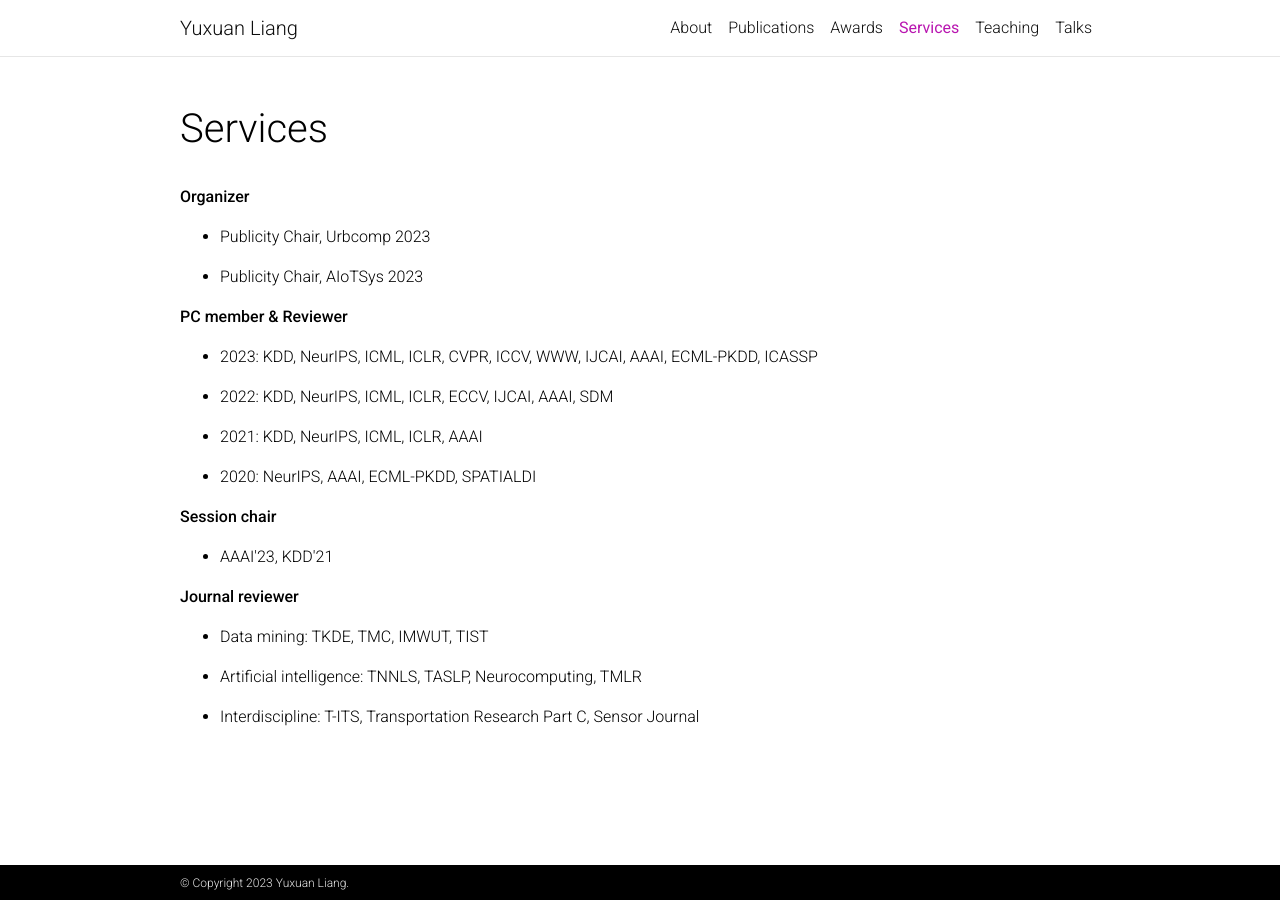
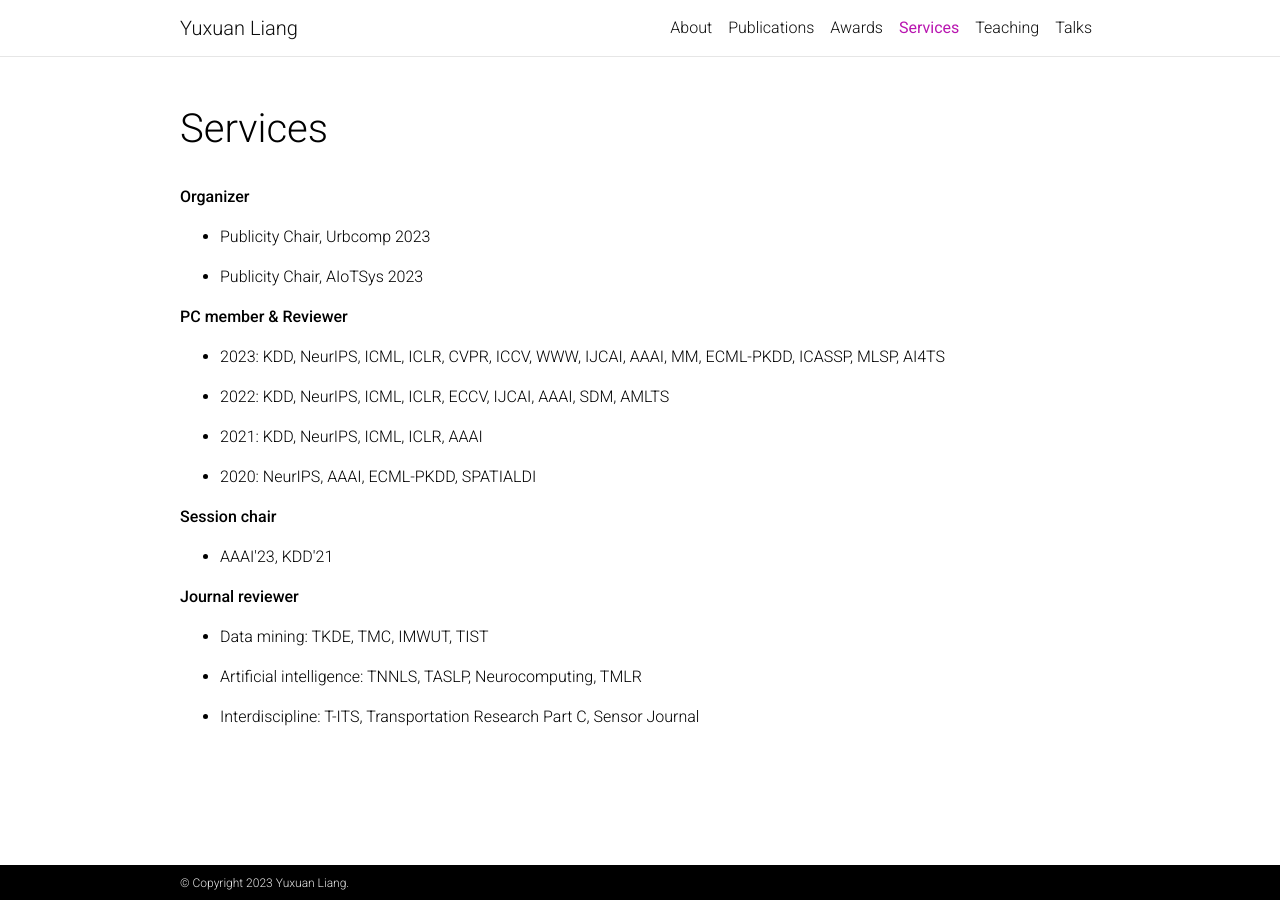
Before and after one commit to CastleLiang/castleliang.github.io, a Jekyll site: the page built from _pages/service.md, in a window 1280 px wide. Built offline with Jekyll 4.4.1, drawn with Linux system fonts in a browser that asks for light colours; full-size pictures stand in for the smaller copies a plugin makes; comment, search, counter and statistics services are not loaded; a style sheet for code colours, icons or effects is not loaded.

Commit message:
Update kdd23

```diff
--- a/_pages/service.md
+++ b/_pages/service.md
@@ -19,9 +19,9 @@ nav_order: 3
 
   <p><strong>PC member &amp; Reviewer</strong></p>
   <ul>
-  <li><p>2023: KDD, NeurIPS, ICML, ICLR, CVPR, ICCV, WWW, IJCAI, AAAI, ECML-PKDD, ICASSP</p>
+  <li><p>2023: KDD, NeurIPS, ICML, ICLR, CVPR, ICCV, WWW, IJCAI, AAAI, MM, ECML-PKDD, ICASSP, MLSP, AI4TS</p>
   </li>
-  <li><p>2022: KDD, NeurIPS, ICML, ICLR, ECCV, IJCAI, AAAI, SDM</p>
+  <li><p>2022: KDD, NeurIPS, ICML, ICLR, ECCV, IJCAI, AAAI, SDM, AMLTS</p>
   </li>
   <li><p>2021: KDD, NeurIPS, ICML, ICLR, AAAI</p>
   </li>
```
Also changed, not shown: _news/20230517_kdd23.md (added, +6 -0 lines), _pages/about.md (+1 -1 lines).
